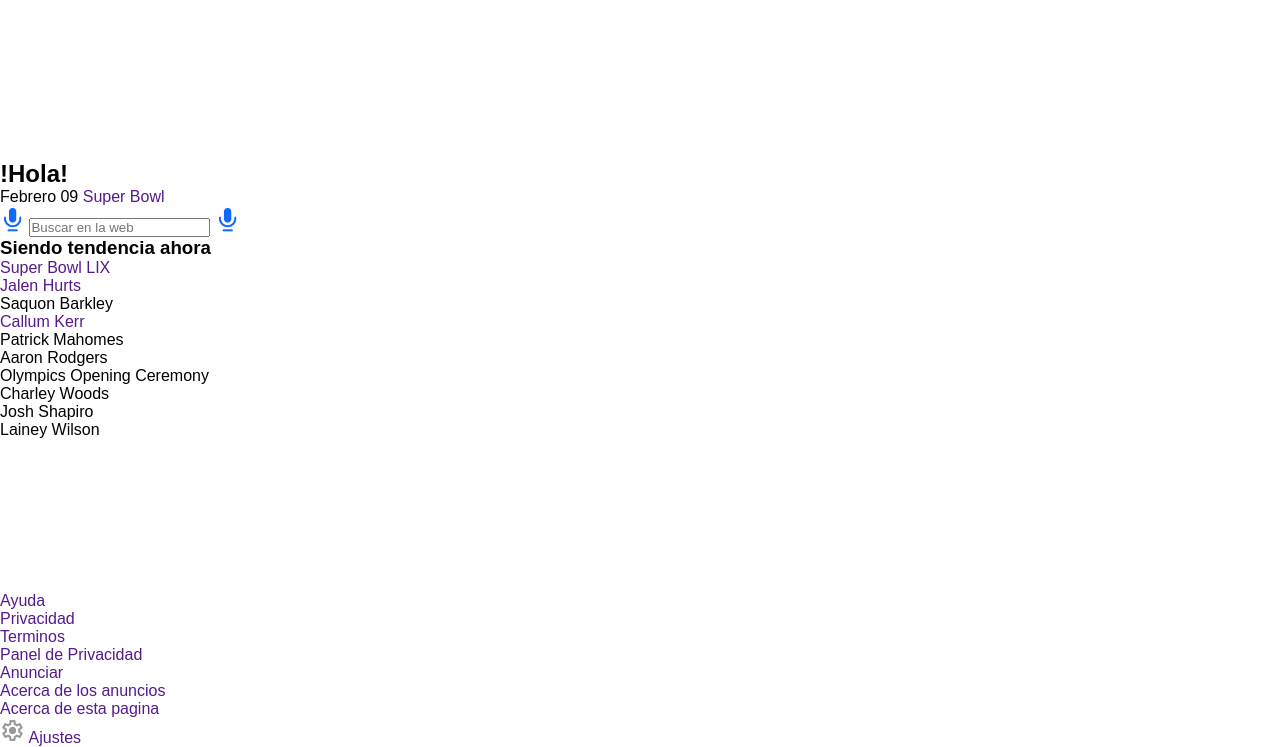
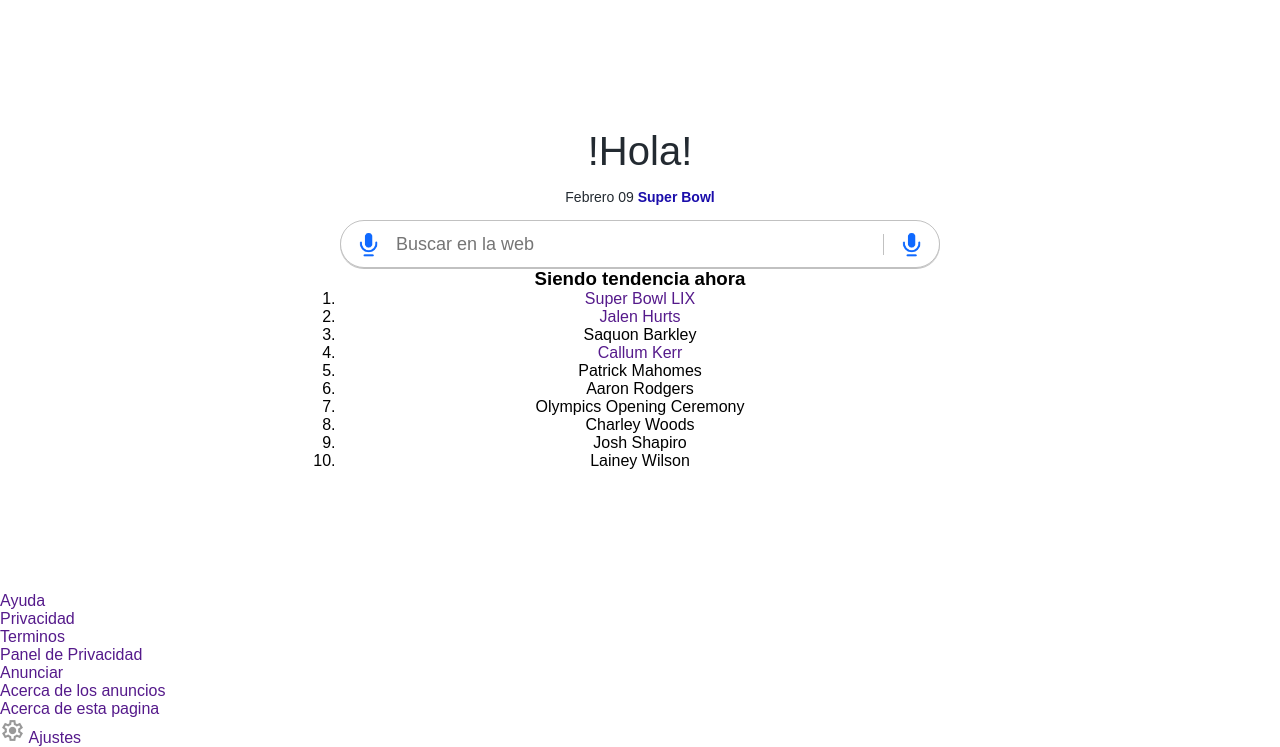
Before and after one commit to Luis4ZR/Yahoo-Clone, a plain HTML site: page index.html in a window 1280 px wide. Shown: the part 53-800 px from the top of the page. Drawn offline with Linux system fonts and the light colour scheme.

Commit message:
Se agregan los estilos de la barra del buscador y el saludo inicial

```diff
--- a/css/estilos.css
+++ b/css/estilos.css
@@ -34,3 +34,64 @@ header nav{
     display: flex;
     column-gap: 20px;
 }
+
+
+/*========= CONTENIDO ====================
+  ========= PRINCIPAL ====================*/
+
+main{
+    text-align: center;
+    width: 600px;
+    align-self: center;
+}
+
+main .header h2{
+    font-weight: normal;
+    font-size: 40px;
+    color: var(--color-negro);
+    margin-bottom: 15px;
+}
+
+main .header p{
+    color: var(--color-negro);
+    font-size: 14px;
+    margin-bottom: 15px;
+}
+
+main .header a{
+    color: var(--color-azul);
+    font-size: 14px;
+    font-weight: bold;
+}
+
+main .header a:hover{
+    text-decoration: underline;
+}
+
+main .buscador label{
+    display: flex;
+    align-items: center;
+    width: 100%;
+    column-gap: 15px;
+
+    padding: 10px 15px;
+    border: 1px solid var(--color-gris-gb);
+    box-shadow: 0 1px var(--color-gris-gb);
+    border-radius: 100px;
+}
+
+main .buscador label:hover{
+    box-shadow: 0 3px 5px var(--color-gris-gb);
+}
+
+main .buscador input{
+    flex-grow: 1;
+    border: none;
+    font-size: 18px;
+    color: var(--color-gris);
+    border-right: 1px solid var(--color-gris-gb);
+}
+
+main .buscador input:focus{
+    outline:none;
+}
```
